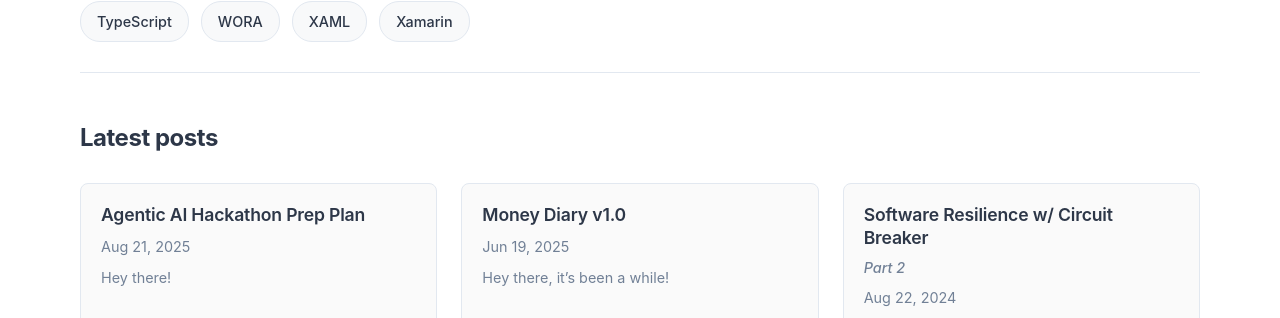
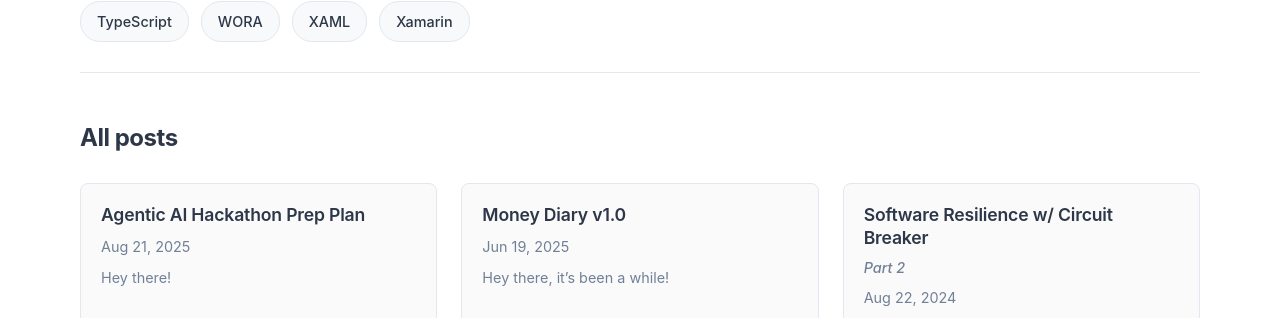
Before and after one commit to vaughnellis/tech-blog, a Jekyll site: the page built from index.markdown, in a window 1280 px wide and 900 px high, scrolled down 381 px. Shown: the part 137-455 px from the top of the window. Built offline with Jekyll 4.4.1, drawn with Linux system fonts in a browser that asks for light colours.

Commit message:
remove archive feature

```diff
--- a/_layouts/home.html
+++ b/_layouts/home.html
@@ -20,7 +20,27 @@ layout: default
 
         {%- for category in combined_categories -%}
           {%- if category != blank -%}
-            {%- assign category_posts = site.posts | where_exp: 'post', 'post.categories contains category or post.tags contains category' -%}
+            {%- assign category_posts = '' | split: '' -%}
+            {%- for post in site.posts -%}
+              {%- assign has_category = false -%}
+              {%- for cat in post.categories -%}
+                {%- if cat == category -%}
+                  {%- assign has_category = true -%}
+                  {%- break -%}
+                {%- endif -%}
+              {%- endfor -%}
+              {%- unless has_category -%}
+                {%- for tag in post.tags -%}
+                  {%- if tag == category -%}
+                    {%- assign has_category = true -%}
+                    {%- break -%}
+                  {%- endif -%}
+                {%- endfor -%}
+              {%- endunless -%}
+              {%- if has_category -%}
+                {%- assign category_posts = category_posts | push: post -%}
+              {%- endif -%}
+            {%- endfor -%}
             {%- if category_posts.size > 0 -%}
               <a href="#category-{{ category | slugify }}" class="category-tag" data-category="{{ category | slugify }}">
                 {{ category }}
@@ -31,9 +51,9 @@ layout: default
       </div>
     </div>
 
-    <h2 class="post-list-heading">Latest posts</h2>
+    <h2 class="post-list-heading">All posts</h2>
     <ul class="post-list" id="post-list">
-      {%- for post in site.posts limit: 12 -%}
+      {%- for post in site.posts -%}
       <li class="post-item"
           data-categories="{%- for cat in post.categories -%}{{ cat | slugify }} {%- endfor -%}{%- for tag in post.tags -%}{{ tag | slugify }} {%- endfor -%}">
         <a class="post-link" href="{{ post.url | relative_url }}">
@@ -50,12 +70,6 @@ layout: default
       </li>
       {%- endfor -%}
     </ul>
-
-    {%- if site.posts.size > 12 -%}
-      <div class="pagination-info">
-        <p>Showing 12 of {{ site.posts.size }} posts. <a href="/archive">View all posts</a></p>
-      </div>
-    {%- endif -%}
   {%- endif -%}
 </div>
 
```
